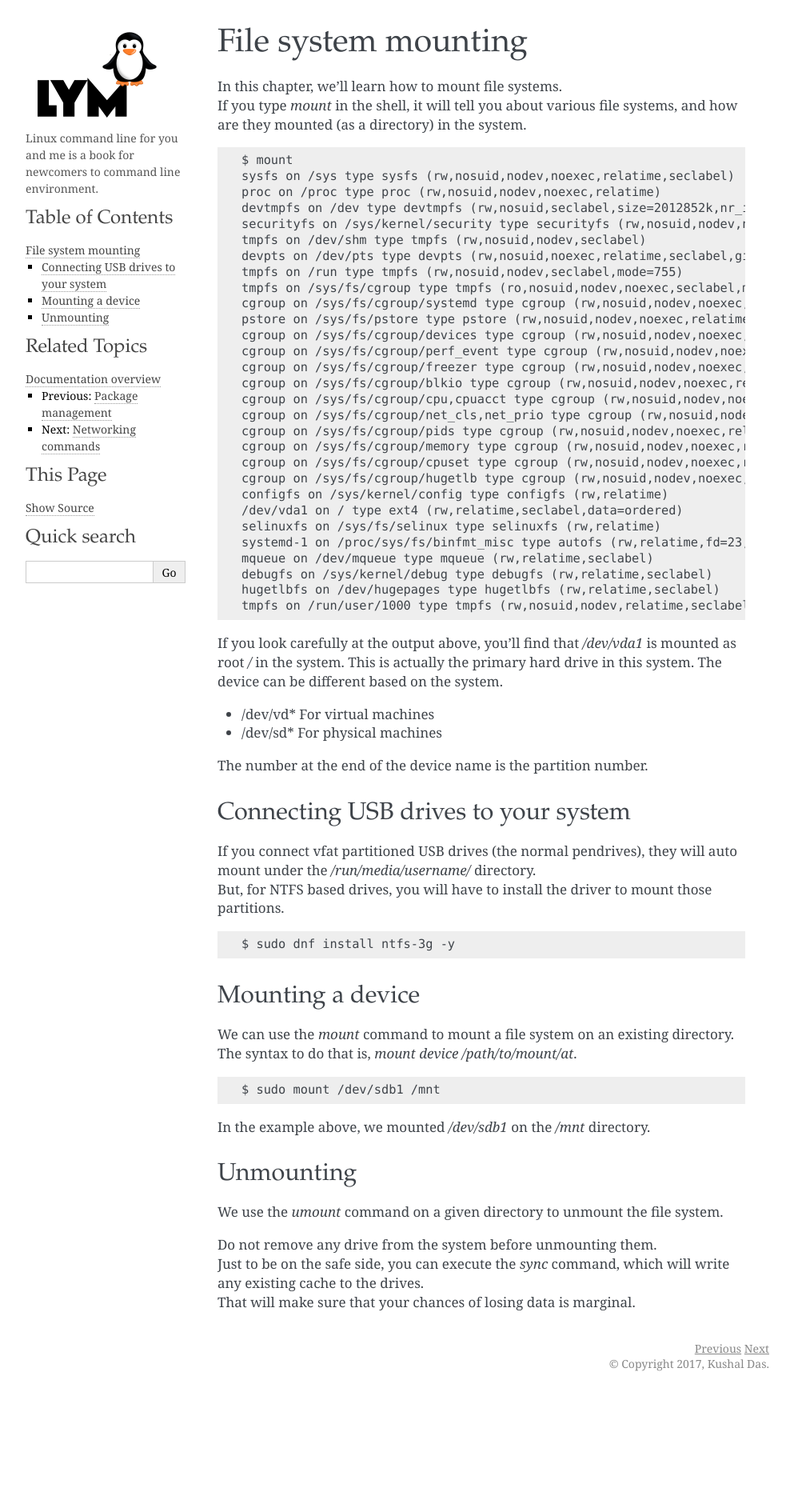
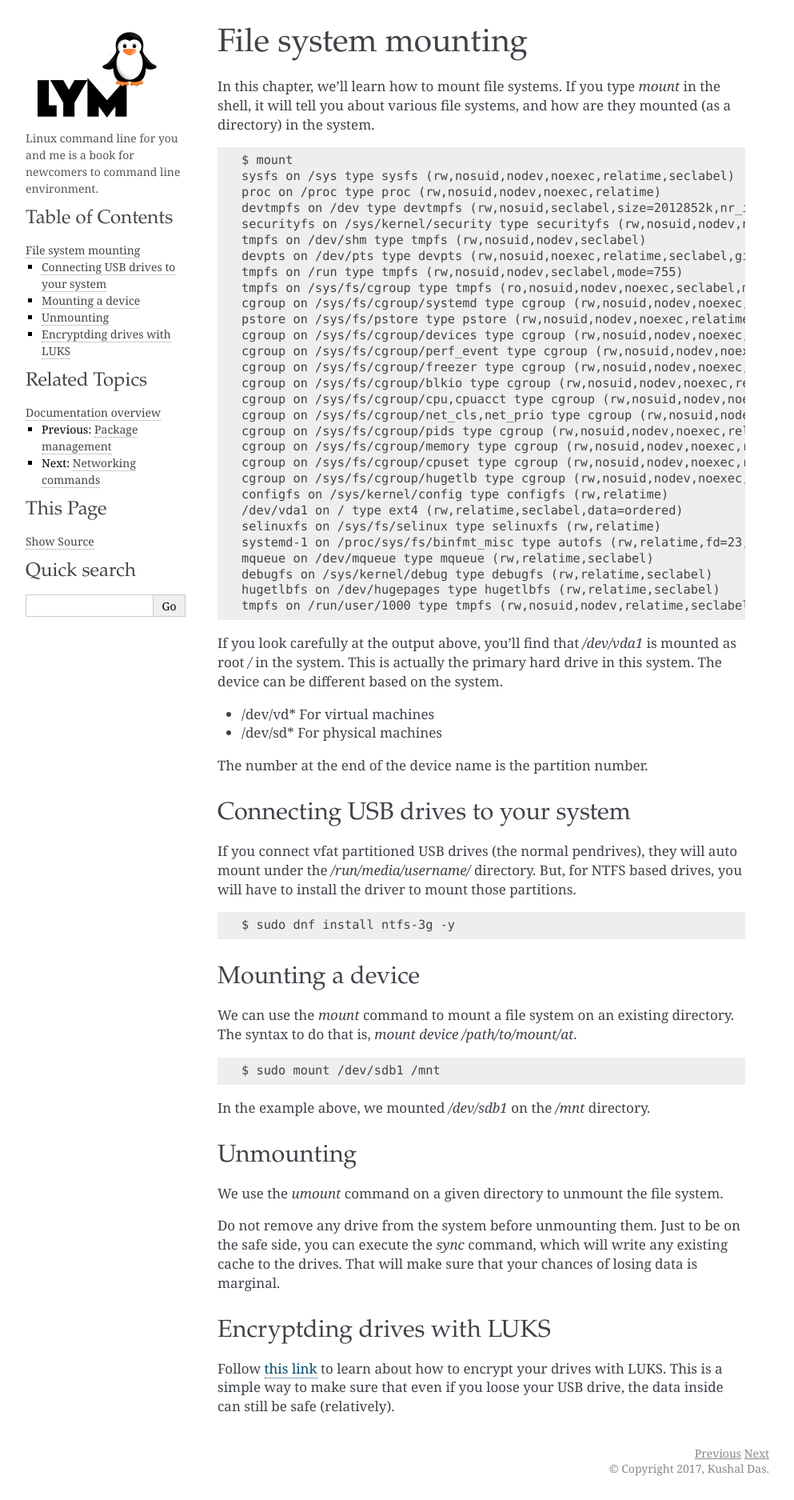
Before and after one commit to kushaldas/lym, a Sphinx documentation site: the page built from docs/mounting.md, in a window 1280 px wide. Shown: the whole page at 80% size, without its empty margins (148-1141 px from the left). Built offline with Sphinx 7.4.7, drawn with Linux system fonts in a browser that asks for light colours; a script that is not in the unit is left out; before the commit the page ends 1744 px from its top, so only the background shows below that.

Commit message:
Adds LUKS encryption link

````diff
--- a/docs/mounting.md
+++ b/docs/mounting.md
@@ -1,7 +1,7 @@
 ## File system mounting
 
-In this chapter, we’ll learn how to mount file systems.
-If you type *mount* in the shell, it will tell you about various file systems, and
+In this chapter, we’ll learn how to mount file systems.  If you type
+*mount* in the shell, it will tell you about various file systems, and
 how are they mounted (as a directory) in the system.
 
 ```eval_rst
@@ -40,7 +40,10 @@ hugetlbfs on /dev/hugepages type hugetlbfs (rw,relatime,seclabel)
 tmpfs on /run/user/1000 type tmpfs (rw,nosuid,nodev,relatime,seclabel,size=404680k,mode=700,uid=1000,gid=1000)
 ```
 
-If you look carefully at the output above, you’ll find that */dev/vda1* is mounted as root */* in the system. This is actually the primary hard drive in this system. The device can be different based on the system.
+If you look carefully at the output above, you’ll find that
+*/dev/vda1* is mounted as root */* in the system. This is actually the
+primary hard drive in this system. The device can be different based
+on the system.
 
 - /dev/vd*  For virtual machines
 - /dev/sd*  For physical machines
@@ -52,8 +55,10 @@ The number at the end of the device name is the partition number.
 ```
 ### Connecting USB drives to your system
 
-If you connect vfat partitioned USB drives (the normal pendrives), they will auto mount under the */run/media/username/*  directory.
-But, for NTFS based drives, you will have to install the driver to mount those partitions.
+If you connect vfat partitioned USB drives (the normal pendrives),
+they will auto mount under the */run/media/username/* directory.  But,
+for NTFS based drives, you will have to install the driver to mount
+those partitions.
 
 ```
 $ sudo dnf install ntfs-3g -y
@@ -61,7 +66,8 @@ $ sudo dnf install ntfs-3g -y
 
 ### Mounting a device
 
-We can use the *mount* command to mount a file system on an existing directory. The syntax to do that is, *mount device /path/to/mount/at*.
+We can use the *mount* command to mount a file system on an existing
+directory. The syntax to do that is, *mount device /path/to/mount/at*.
 
 ```
 $ sudo mount /dev/sdb1 /mnt
@@ -76,6 +82,15 @@ In the example above, we mounted */dev/sdb1* on the */mnt* directory.
 
 We use the *umount* command on a given directory to unmount the file system.
 
-Do not remove any drive from the system before unmounting them.
-Just to be on the safe side, you can execute the *sync* command, which will write any existing cache to the drives.
-That will make sure that your chances of losing data is marginal.
+Do not remove any drive from the system before unmounting them.  Just
+to be on the safe side, you can execute the *sync* command, which will
+write any existing cache to the drives.  That will make sure that your
+chances of losing data is marginal.
+
+### Encryptding drives with LUKS
+
+Follow [this
+link](https://kushaldas.in/posts/encrypting-drives-with-luks.html) to
+learn about how to encrypt your drives with LUKS. This is a simple way
+to make sure that even if you loose your USB drive, the data inside
+can still be safe (relatively).
````
